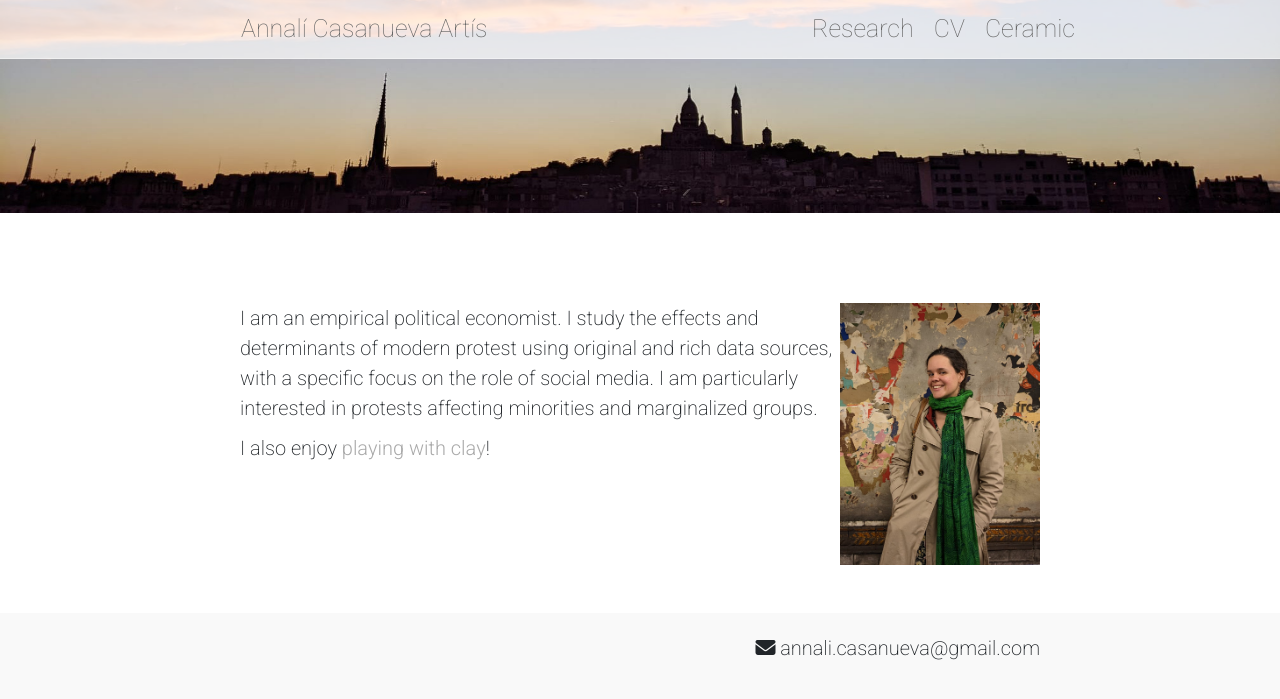
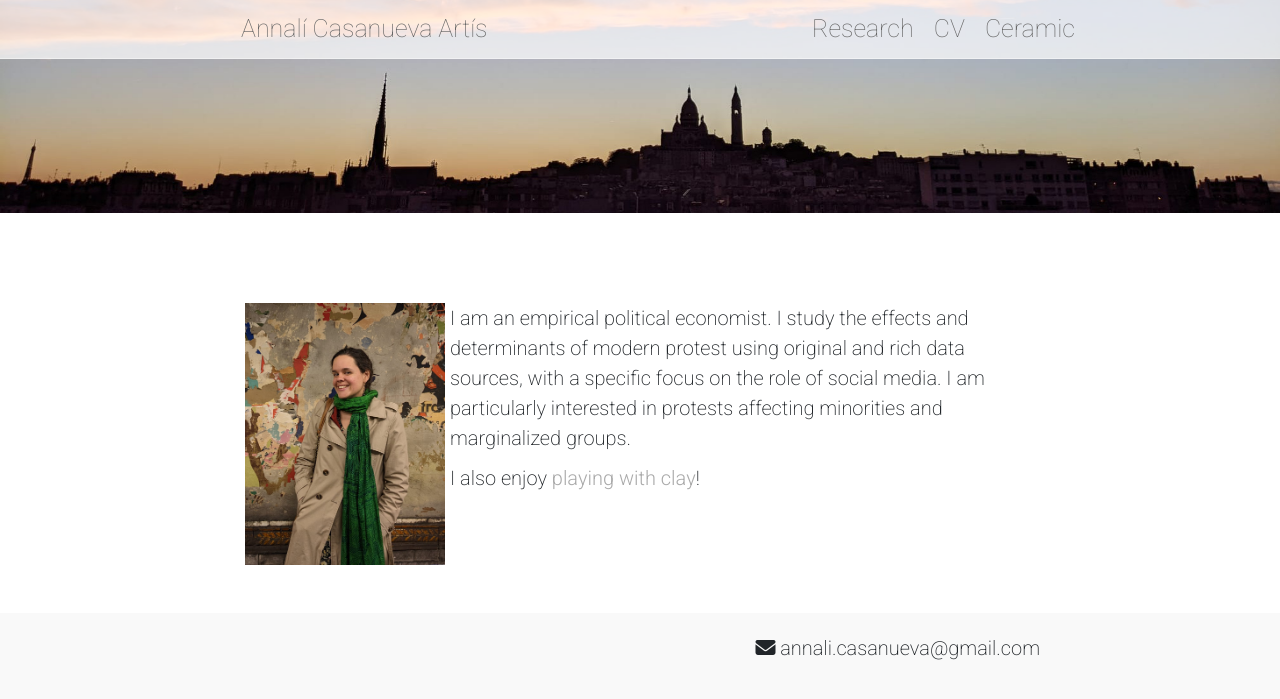
Before and after one commit to Annali-Casanueva/annali-casanueva.github.io, a Jekyll site: the page built from pages/en/index.md, in a window 1280 px wide. Shown: the top 699 px of the page. Built offline with Jekyll 4.4.1, drawn with Linux system fonts in a browser that asks for light colours.

Commit message:
Portrait left

```diff
--- a/css/style.css
+++ b/css/style.css
@@ -357,14 +357,16 @@ p { margin-bottom: 0.5rem; }
 
 
 .main-page-portrait {
-    float: right;
+    float: left;
     width: 200px;
     max-width: 40vw;
-    margin-left: 5px;
+    margin: 0 5px 0 5px;
 }
 
-@media (max-aspect-ratio: 3/4) {
+@media (max-width: 565px) {
   .main-page-portrait  {
+    float: right;
     width: 40vw;
+    max-width: 200px;
   }
 }
```
